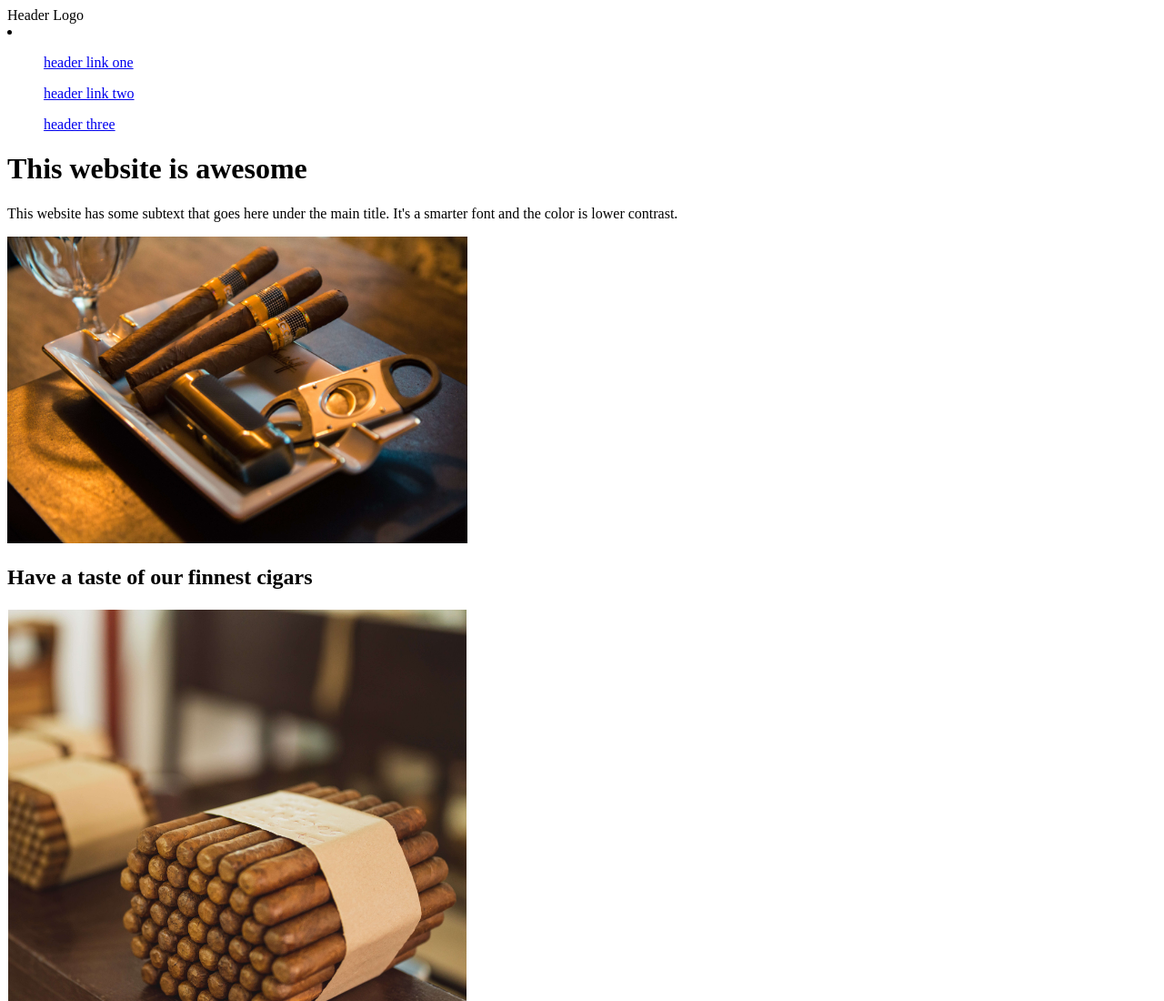
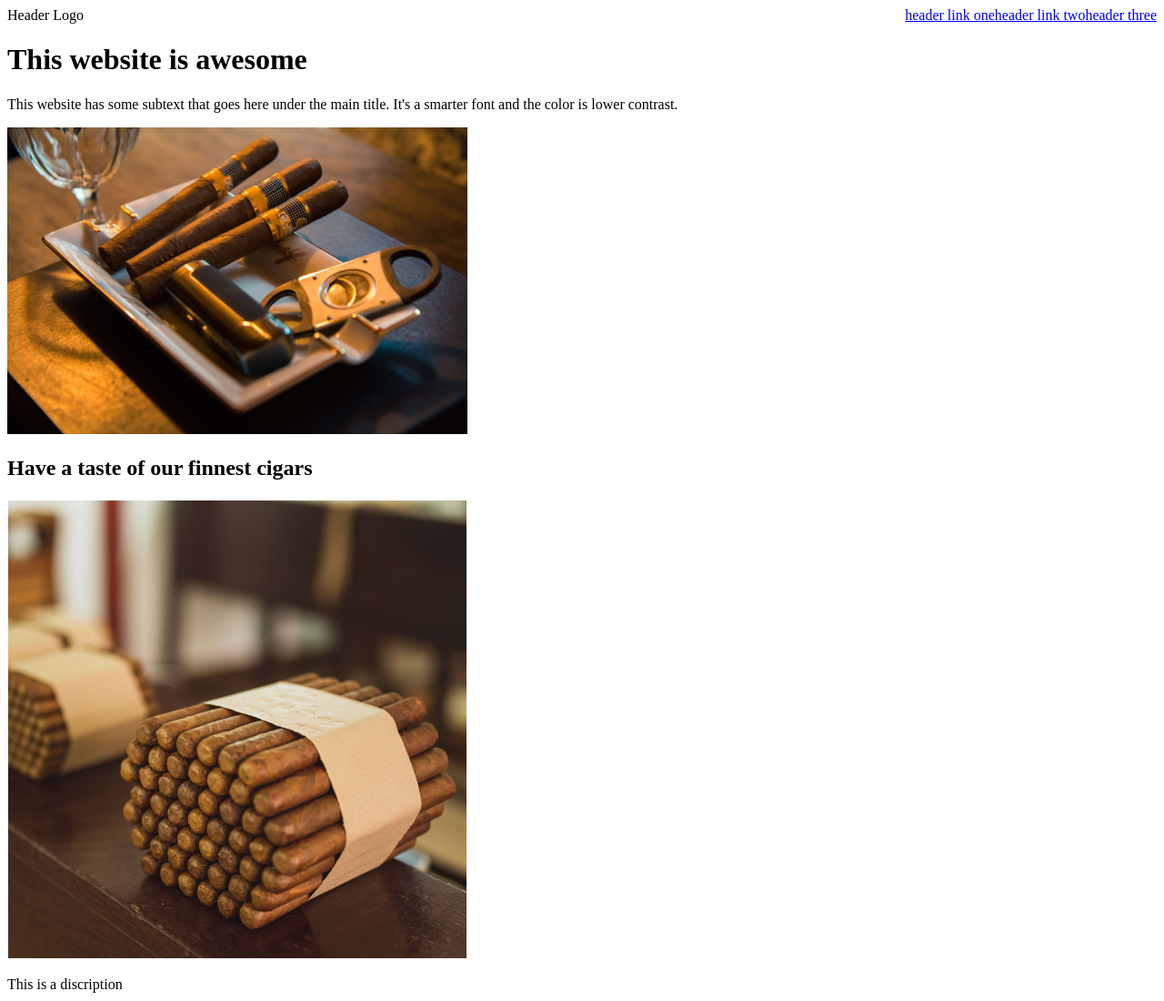
Before and after one commit to RuiMendez/Landing-Page, a plain HTML site: page index.html in a window 1280 px wide. Shown: the top 1100 px of the page at 91% size. Drawn offline with Linux system fonts and the light colour scheme.

Commit message:
html list syntax corrected, flexbox added do navigation

```diff
--- a/index.html
+++ b/index.html
@@ -12,17 +12,17 @@
 <body>
     <header>
         <div class="navigation">
-            <div class="logo">Header Logo</div>
-            <div class="links">
-                <li>
-                    <ul><a href="#">header link one</a></ul>
-                    <ul><a href="#">header link two</a></ul>
-                    <ul><a href="#">header three</a></ul>
-                </li>
+            <div class="left">Header Logo</div>
+            <div class="right">
+                <ul class="links">
+                    <li><a href="#">header link one</a></li>
+                    <li><a href="#">header link two</a></li>
+                    <li><a href="#">header three</a></li>
+                </ul>
             </div>
         </div>
 
-        <div class="head">
+        <div class="top">
             <div class="left">
                 <h1 class="hero">This website is awesome</h1>
                 <p class="secondary">This website has some subtext that goes here under the main title. It's a smarter font and the color is lower contrast.</p>
--- a/style.css
+++ b/style.css
@@ -1,3 +1,17 @@
 img {
     width: 40%;
 }
+
+.navigation {
+    display: flex;
+    flex-direction: row;
+    justify-content: space-between;
+    align-items: baseline;
+}
+
+.links {
+    display: flex;
+    margin: 0;
+    padding: 0;
+    list-style: none;
+}
```
